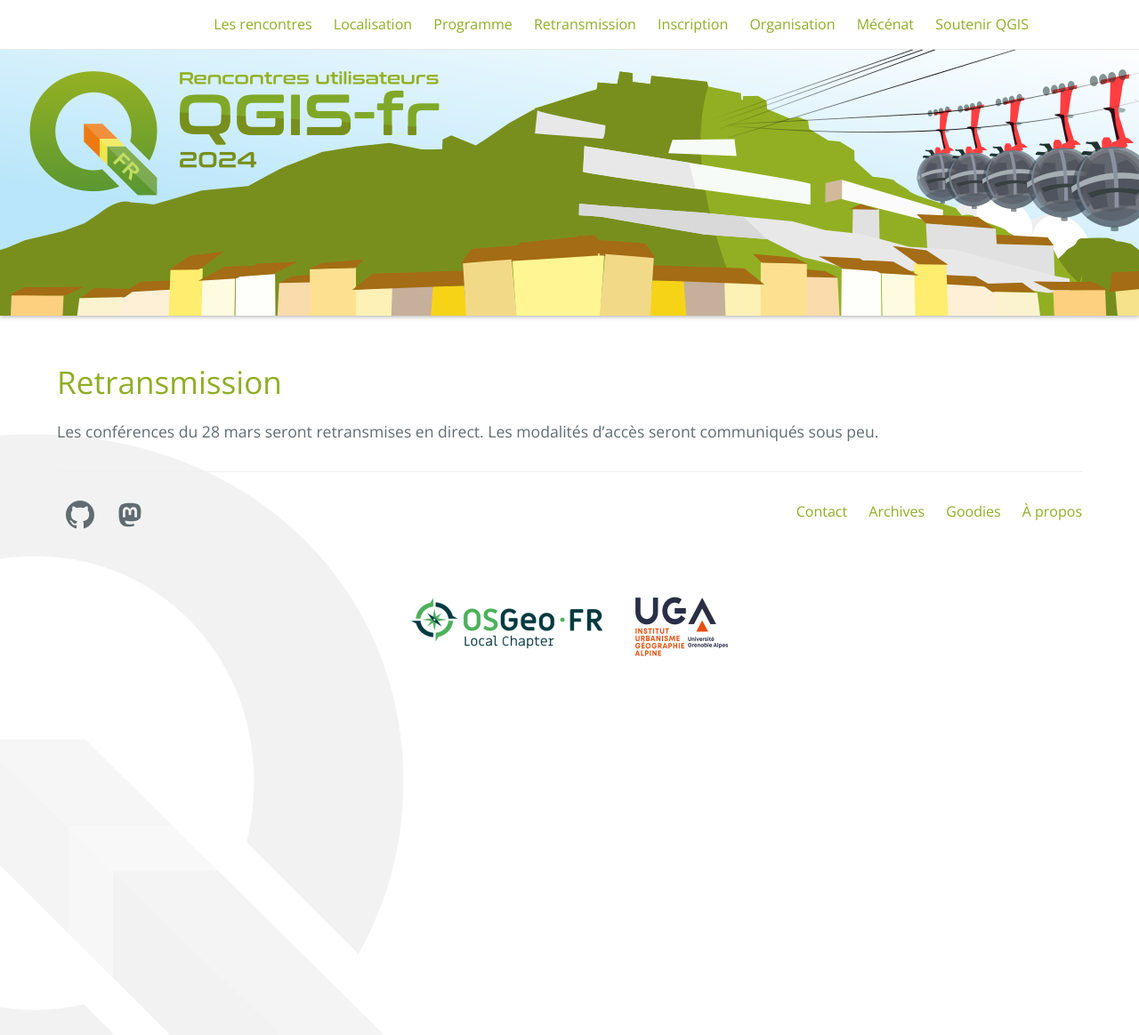
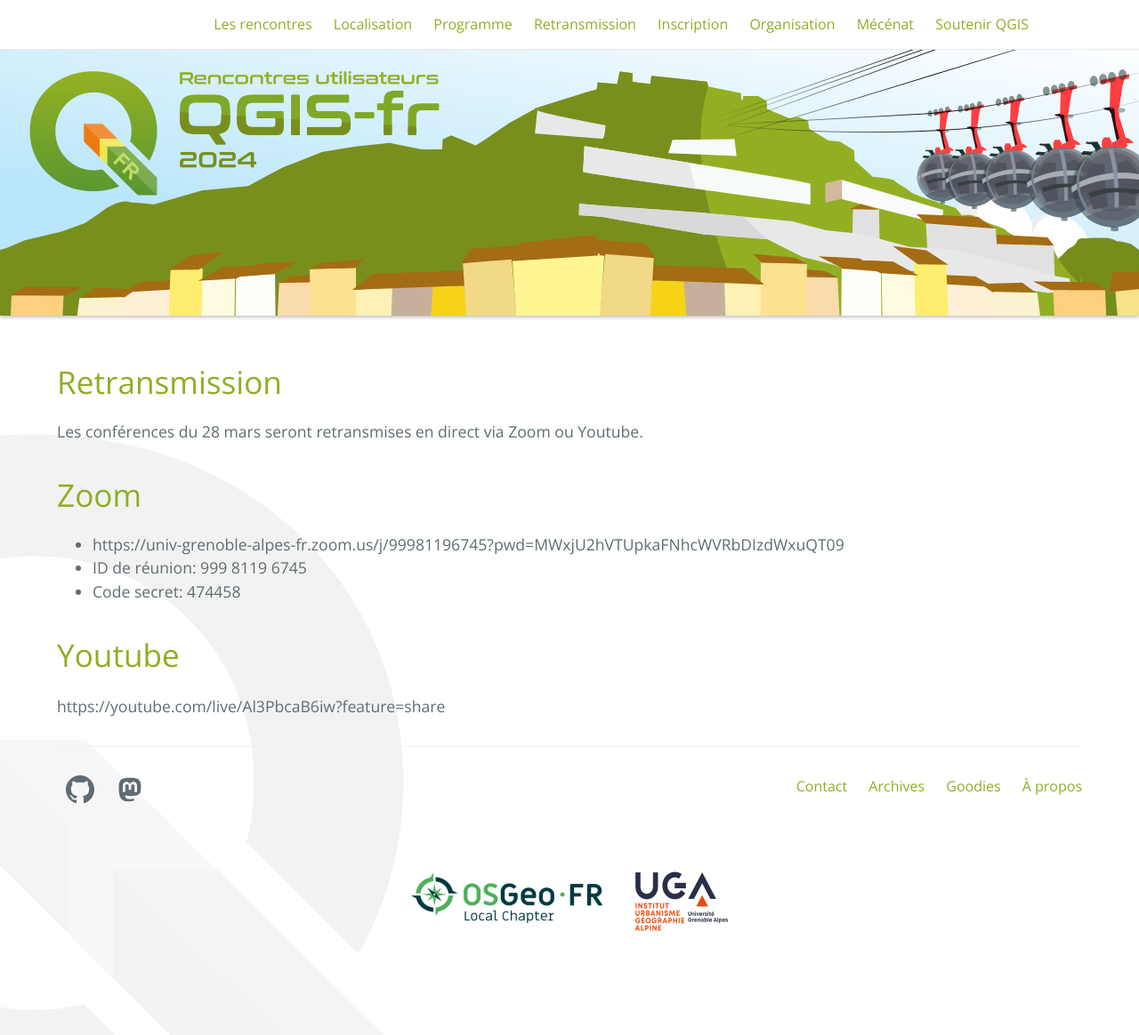
Before and after one commit to OSGeo-fr/QGIS-conf-fr-website, a Jekyll site: the page built from z22_direct.md, in a window 1280 px wide and 1164 px high. Shown: the whole window at 89% size. Built offline with Jekyll 4.4.1, drawn with Linux system fonts in a browser that asks for light colours.

Commit message:
Ajout liens de retransmission

```diff
--- a/z22_direct.md
+++ b/z22_direct.md
@@ -5,4 +5,15 @@ tagline: Retransmission des conférences
 menu: header
 ---
 
-Les conférences du 28 mars seront retransmises en direct. Les modalités d'accès seront communiqués sous peu.
+Les conférences du 28 mars seront retransmises en direct via Zoom ou Youtube.
+
+
+# Zoom
+
+- https://univ-grenoble-alpes-fr.zoom.us/j/99981196745?pwd=MWxjU2hVTUpkaFNhcWVRbDIzdWxuQT09
+- ID de réunion: 999 8119 6745
+- Code secret: 474458
+
+# Youtube
+
+https://youtube.com/live/Al3PbcaB6iw?feature=share
```
